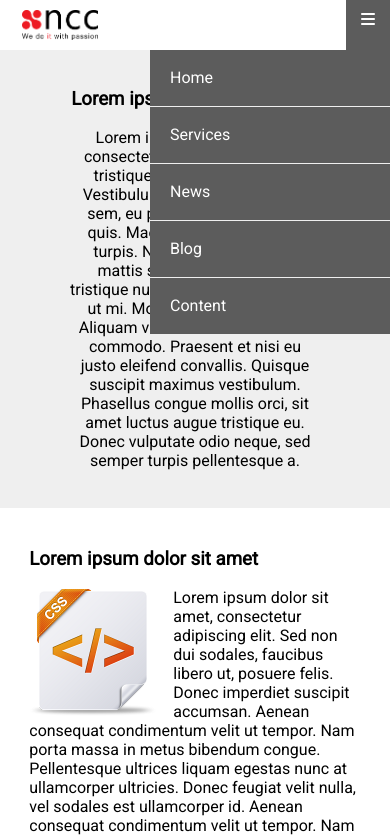
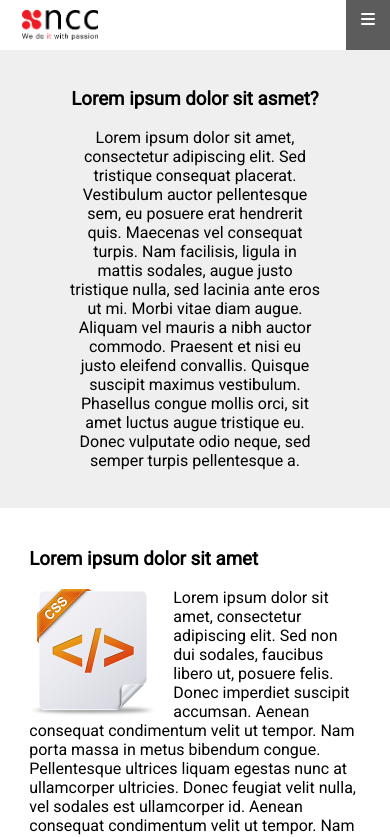
Before and after one commit to hnamneit/btm.ncc_test.github.io, a plain HTML site: page index.html in a window 390 px wide. In both pictures the pointer is over the element 368 px from the left and 25 px from the top of the page. Shown: the top 837 px of the page. Drawn offline with Linux system fonts and the light colour scheme.

Commit message:
Update style.css

```diff
--- a/style.css
+++ b/style.css
@@ -136,7 +136,7 @@ html{
         line-height: 40px;
         padding: 0 15px;
     }
-    .nav_icon:hover ul,.nav_icon:hover{
+    .nav_icon:active ul,.nav_icon:hover{
         display: block;
         background-color: #5C5C5C;
         color: white;
```
